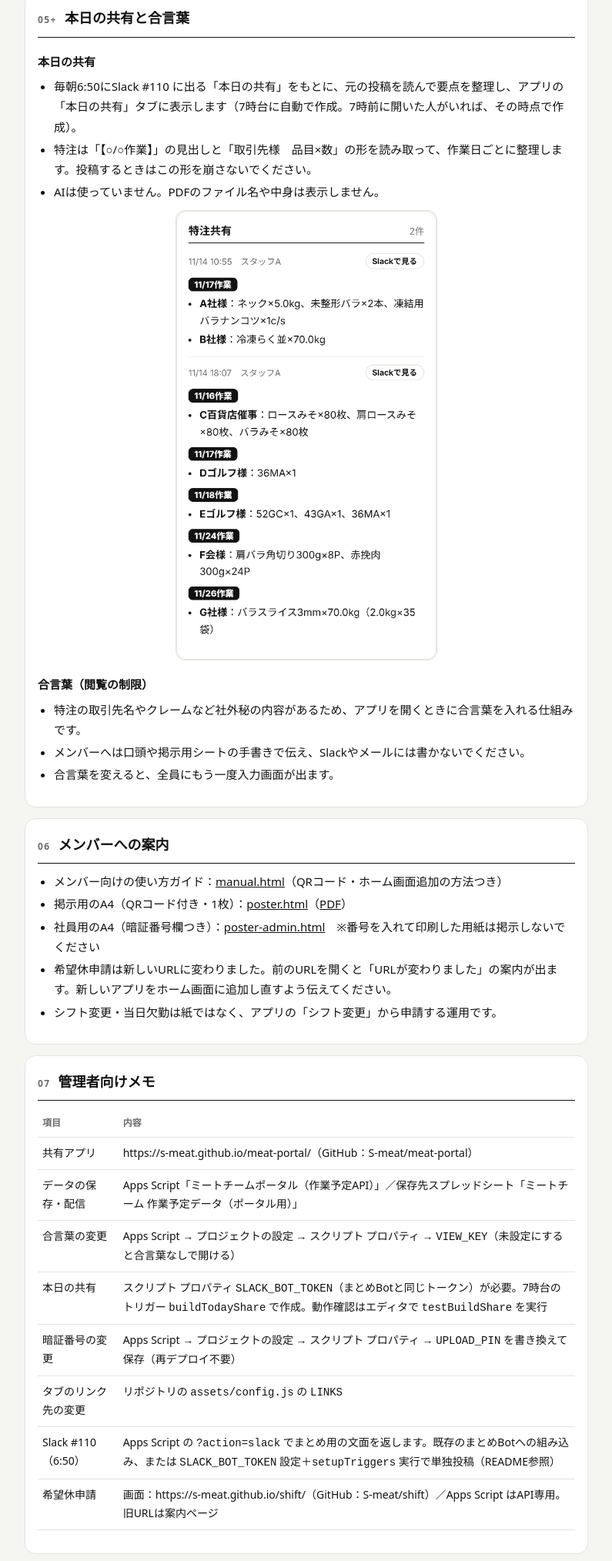
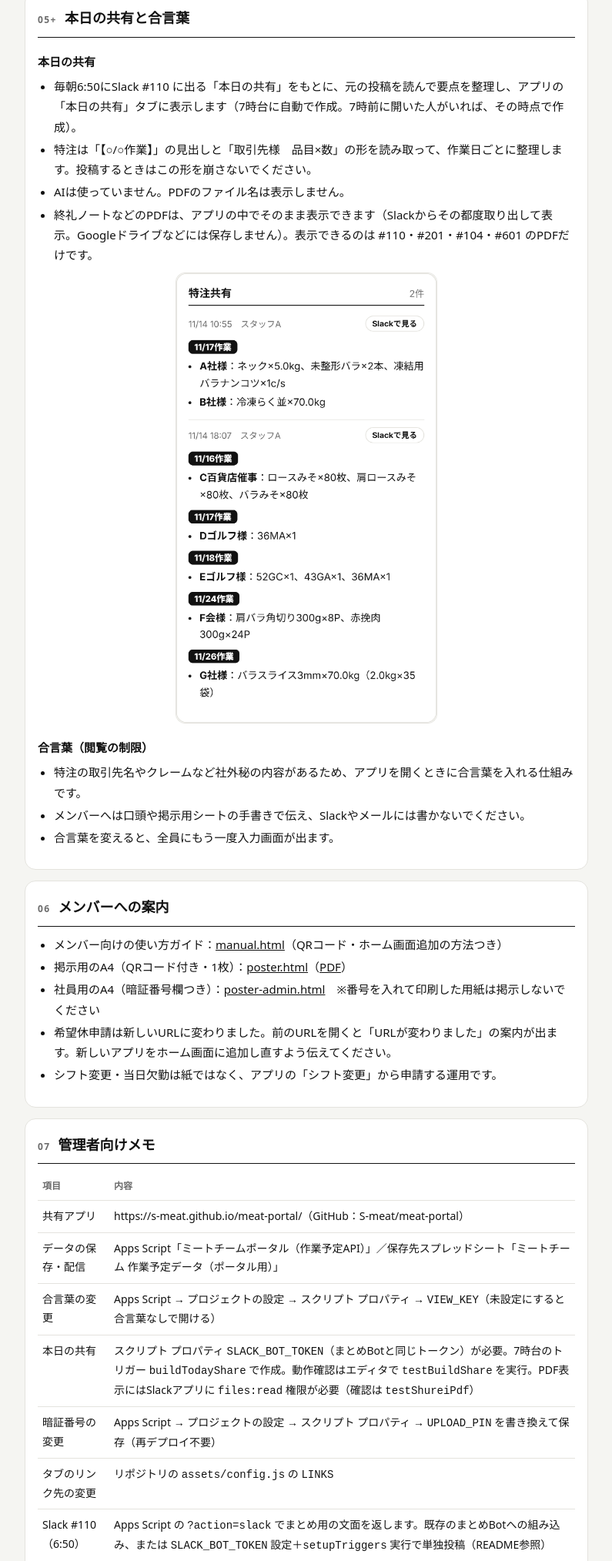
Before and after one commit to S-meat/meat-portal, a plain HTML site: page manual-admin.html in a window 1280 px wide. Shown: the part 4645-6673 px from the top of the page at 77% size, without its empty margins (242-1037 px from the left). Drawn offline with Linux system fonts and the light colour scheme.

Commit message:
マニュアルに終礼ノートPDFの見方を追記
Co-Authored-By: Claude Opus 5.5 <noreply@anthropic.com>
Claude-Session: https://claude.ai/code/session_01J7Ji78JV7wAGzsC1yJ4dfB

```diff
--- a/manual-admin.html
+++ b/manual-admin.html
@@ -145,7 +145,8 @@
     <ul>
       <li>毎朝6:50にSlack #110 に出る「本日の共有」をもとに、元の投稿を読んで要点を整理し、アプリの「本日の共有」タブに表示します（7時台に自動で作成。7時前に開いた人がいれば、その時点で作成）。</li>
       <li>特注は「【○/○作業】」の見出しと「取引先様　品目×数」の形を読み取って、作業日ごとに整理します。投稿するときはこの形を崩さないでください。</li>
-      <li>AIは使っていません。PDFのファイル名や中身は表示しません。</li>
+      <li>AIは使っていません。PDFのファイル名は表示しません。</li>
+      <li>終礼ノートなどのPDFは、アプリの中でそのまま表示できます（Slackからその都度取り出して表示。Googleドライブなどには保存しません）。表示できるのは #110・#201・#104・#601 のPDFだけです。</li>
     </ul>
     <img class="shot phone" src="assets/manual/m-share-card.png" alt="本日の共有の表示例" loading="lazy">
     <h3>合言葉（閲覧の制限）</h3>
@@ -174,7 +175,7 @@
       <tr><td>共有アプリ</td><td>https://s-meat.github.io/meat-portal/（GitHub：S-meat/meat-portal）</td></tr>
       <tr><td>データの保存・配信</td><td>Apps Script「ミートチームポータル（作業予定API）」／保存先スプレッドシート「ミートチーム 作業予定データ（ポータル用）」</td></tr>
       <tr><td>合言葉の変更</td><td>Apps Script → プロジェクトの設定 → スクリプト プロパティ → <code>VIEW_KEY</code>（未設定にすると合言葉なしで開ける）</td></tr>
-      <tr><td>本日の共有</td><td>スクリプト プロパティ <code>SLACK_BOT_TOKEN</code>（まとめBotと同じトークン）が必要。7時台のトリガー <code>buildTodayShare</code> で作成。動作確認はエディタで <code>testBuildShare</code> を実行</td></tr>
+      <tr><td>本日の共有</td><td>スクリプト プロパティ <code>SLACK_BOT_TOKEN</code>（まとめBotと同じトークン）が必要。7時台のトリガー <code>buildTodayShare</code> で作成。動作確認はエディタで <code>testBuildShare</code> を実行。PDF表示にはSlackアプリに <code>files:read</code> 権限が必要（確認は <code>testShureiPdf</code>）</td></tr>
       <tr><td>暗証番号の変更</td><td>Apps Script → プロジェクトの設定 → スクリプト プロパティ → <code>UPLOAD_PIN</code> を書き換えて保存（再デプロイ不要）</td></tr>
       <tr><td>タブのリンク先の変更</td><td>リポジトリの <code>assets/config.js</code> の <code>LINKS</code></td></tr>
       <tr><td>Slack #110（6:50）</td><td>Apps Script の <code>?action=slack</code> でまとめ用の文面を返します。既存のまとめBotへの組み込み、または <code>SLACK_BOT_TOKEN</code> 設定＋<code>setupTriggers</code> 実行で単独投稿（README参照）</td></tr>
```
Also changed, not shown: manual.html (+2 -1 lines).
